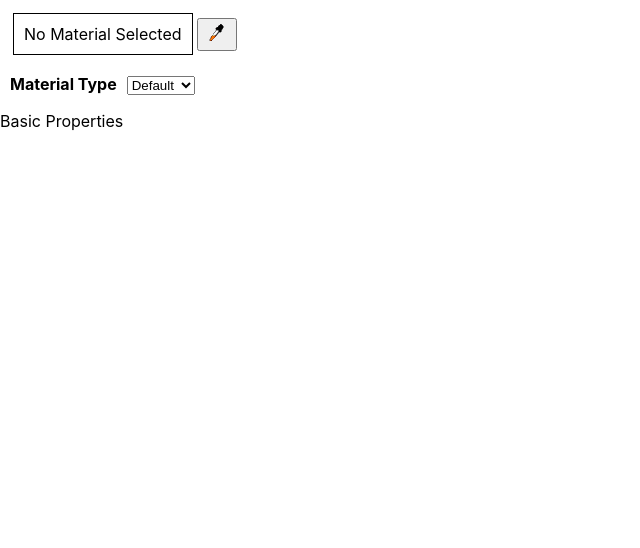
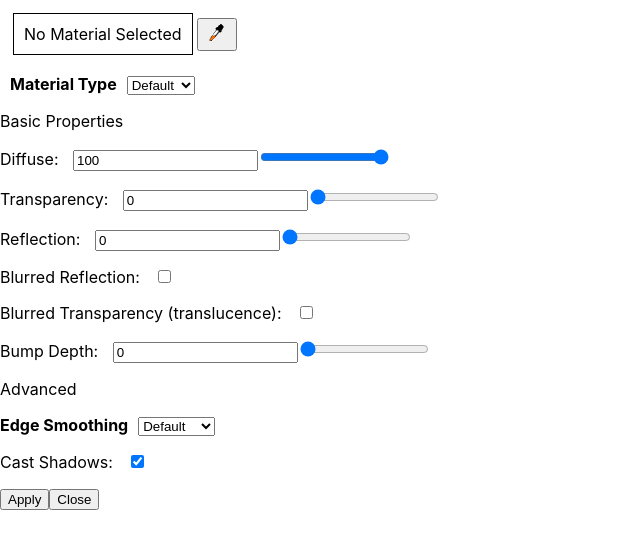
Before and after one commit to AVBursch/materials, a React (Create React App) app: page / in a window 1280 px wide. Shown: the top 548 px of the page, without its empty margins (0-640 px from the left). Built offline with nearby package versions, Linux system fonts and the light colour scheme.

Commit message:
materials ui partially complete

```diff
--- a/src/App.js
+++ b/src/App.js
@@ -43,7 +43,7 @@ class App extends React.Component {
                         <tbody>
                             <tr>
                                 <td>
-                                    <div style={{border: '1px solid black', padding: 10}}>
+                                    <div style={{ border: '1px solid black', padding: 10 }}>
                                         {this.state.selectedMaterial}
                                     </div>
                                 </td>
@@ -99,6 +99,7 @@ class App extends React.Component {
                 />
                 <Advanced
                     edgeSmoothing={this.state.edgeSmoothing}
+                    castShadows={this.state.castShadows}
                     handleUpdateEdgeSmoothing={this.handleUpdateEdgeSmoothing}
                 />
             </React.Fragment>
--- a/src/components/advanced.jsx
+++ b/src/components/advanced.jsx
@@ -7,11 +7,47 @@ class Advanced extends React.Component {
         this.state = {
 
         };
+
+        this.castShadowsInputCheckbox = React.createRef();
     }
 
     render() {
         return (
             <React.Fragment>
+                Advanced
+
+                <p>
+                    <label style={{ fontWeight: "bold", marginRight: 10 }}>Edge Smoothing</label>
+                    <select defaultValue={this.state.edgeSmoothing} onChange={(e) => {
+                        const value = e.target.value;
+                        this.setState({
+                            edgeSmoothing: value
+                        });
+                    }}>
+                        <option value="Default">Default</option>
+                        <option value="None">None</option>
+                        <option value="Low">Low</option>
+                        <option value="Standard">Standard</option>
+                        <option value="High">High</option>
+                        <option value="Ultra">Ultra</option>
+                    </select>
+                </p>
+
+                <p>
+                    <label style={{ marginRight: 10 }}>Cast Shadows: </label>
+                    <input
+                        ref={this.castShadowsInputCheckbox}
+                        type="checkbox"
+                        defaultChecked={this.props.castShadows}
+                    />
+                </p>
+
+                <button  >
+                    Apply
+                </button>
+                <button  >
+                    Close
+                </button>
 
             </React.Fragment>
         );
--- a/src/components/basicproperties.jsx
+++ b/src/components/basicproperties.jsx
@@ -5,15 +5,185 @@ class BasicProperties extends React.Component {
         super(props);
 
         this.state = {
-
+            diffuse: this.props.diffuse,
 
         };
+        this.diffuseInputNumber = React.createRef();
+        this.diffuseInputRange = React.createRef();
+        this.transparencyInputNumber = React.createRef();
+        this.transparencyInputRange = React.createRef();
+        this.reflectionInputNumber = React.createRef();
+        this.reflectionInputRange = React.createRef();
+        this.blurredReflectionInputCheckbox = React.createRef();
+        this.blurredTransparencyInputCheckbox = React.createRef();
+        this.bumpDepthInputNumber = React.createRef();
+        this.bumpDepthInputRange = React.createRef();
     }
 
     render() {
-        return this.props.materialType !== "LEM" ? (
+        return (this.props.materialType === "Default" || this.props.materialType === "Metallic") ? (
             <React.Fragment>
                 Basic Properties
+
+                <p>
+                    <label style={{ marginRight: 10 }}>Diffuse: </label>
+                    <input
+                        ref={this.diffuseInputNumber}
+                        type="number"
+                        defaultValue={this.props.diffuse}
+                        onChange={(e) => {
+                            const value = e.target.value;
+                            this.setState({
+                                diffuse: value
+                            }, () => {
+                                this.diffuseInputRange.current.value = this.state.diffuse;
+                                this.props.handleUpdateDiffuse(this.state.diffuse);
+                            })
+                        }}
+                    />
+                    <input
+                        ref={this.diffuseInputRange}
+                        type="range"
+                        min={0}
+                        max={100}
+                        step={1}
+                        defaultValue={this.props.diffuse}
+                        onChange={(e) => {
+                            const value = e.target.value;
+                            this.setState({
+                                diffuse: value
+                            }, () => {
+                                this.diffuseInputNumber.current.value = this.state.diffuse;
+                                this.props.handleUpdateDiffuse(this.state.diffuse);
+                            })
+                        }}
+                    />
+                </p>
+
+                <p>
+                    <label style={{ marginRight: 10 }}>Transparency: </label>
+                    <input
+                        ref={this.transparencyInputNumber}
+                        type="number"
+                        defaultValue={this.props.transparency}
+                        onChange={(e) => {
+                            const value = e.target.value;
+                            this.setState({
+                                transparency: value
+                            }, () => {
+                                this.transparencyInputRange.current.value = this.state.diffuse;
+                                this.props.handleUpdateTransparency(this.state.transparency);
+                            })
+                        }}
+                    />
+                    <input
+                        ref={this.transparencyInputRange}
+                        type="range"
+                        min={0}
+                        max={100}
+                        step={1}
+                        defaultValue={this.props.transparency}
+                        onChange={(e) => {
+                            const value = e.target.value;
+                            this.setState({
+                                transparency: value
+                            }, () => {
+                                this.transparencyInputNumber.current.value = this.state.transparency;
+                                this.props.handleUpdateTransparency(this.state.transparency);
+                            })
+                        }}
+                    />
+                </p>
+
+                <p>
+                    <label style={{ marginRight: 10 }}>Reflection: </label>
+                    <input
+                        ref={this.reflectionInputNumber}
+                        type="number"
+                        defaultValue={this.props.reflection}
+                        onChange={(e) => {
+                            const value = e.target.value;
+                            this.setState({
+                                reflection: value
+                            }, () => {
+                                this.reflectionInputRange.current.value = this.state.reflection;
+                                this.props.handleUpdateReflection(this.state.reflection);
+                            })
+                        }}
+                    />
+                    <input
+                        ref={this.reflectionInputRange}
+                        type="range"
+                        min={0}
+                        max={100}
+                        step={1}
+                        defaultValue={this.props.reflection}
+                        onChange={(e) => {
+                            const value = e.target.value;
+                            this.setState({
+                                reflection: value
+                            }, () => {
+                                this.reflectionInputNumber.current.value = this.state.reflection;
+                                this.props.handleUpdateReflection(this.state.reflection);
+                            })
+                        }}
+                    />
+                </p>
+
+                <p>
+                    <label style={{ marginRight: 10 }}>Blurred Reflection: </label>
+                    <input
+                        ref={this.blurredReflectionInputCheckbox}
+                        type="checkbox"
+                        defaultChecked={this.props.blurredReflection}
+                    />
+                </p>
+
+                {/* Refraction section here */}
+
+                <p>
+                    <label style={{ marginRight: 10 }}>Blurred Transparency (translucence): </label>
+                    <input
+                        ref={this.blurredTransparencyInputCheckbox}
+                        type="checkbox"
+                        defaultChecked={this.props.blurredTransparency}
+                    />
+                </p>
+
+                <p>
+                    <label style={{ marginRight: 10 }}>Bump Depth: </label>
+                    <input
+                        ref={this.bumpDepthInputNumber}
+                        type="number"
+                        defaultValue={this.props.bumpDepth}
+                        onChange={(e) => {
+                            const value = e.target.value;
+                            this.setState({
+                                bumpDepth: value
+                            }, () => {
+                                this.bumpDepthInputRange.current.value = this.state.bumpDepth;
+                                this.props.handleUpdateBumpDepth(this.state.bumpDepth);
+                            })
+                        }}
+                    />
+                    <input
+                        ref={this.bumpDepthInputRange}
+                        type="range"
+                        min={0}
+                        max={100}
+                        step={1}
+                        defaultValue={this.props.bumpDepth}
+                        onChange={(e) => {
+                            const value = e.target.value;
+                            this.setState({
+                                bumpDepth: value
+                            }, () => {
+                                this.bumpDepthInputNumber.current.value = this.state.bumpDepth;
+                                this.props.handleUpdateBumpDepth(this.state.bumpDepth);
+                            })
+                        }}
+                    />
+                </p>
             </React.Fragment>
         ) : null;
     }
--- a/src/components/lem.jsx
+++ b/src/components/lem.jsx
@@ -16,6 +16,8 @@ class LEM extends React.Component {
     render() {
         return this.props.materialType === "LEM" ? (
             <React.Fragment>
+                LEM
+
                 <div style={{ margin: 10 }}>
                     <p>
                         <label style={{ marginRight: 10 }}>Light Power: </label>
```
Also changed, not shown: 1 other file (tests, documents, lock files or other folders).
